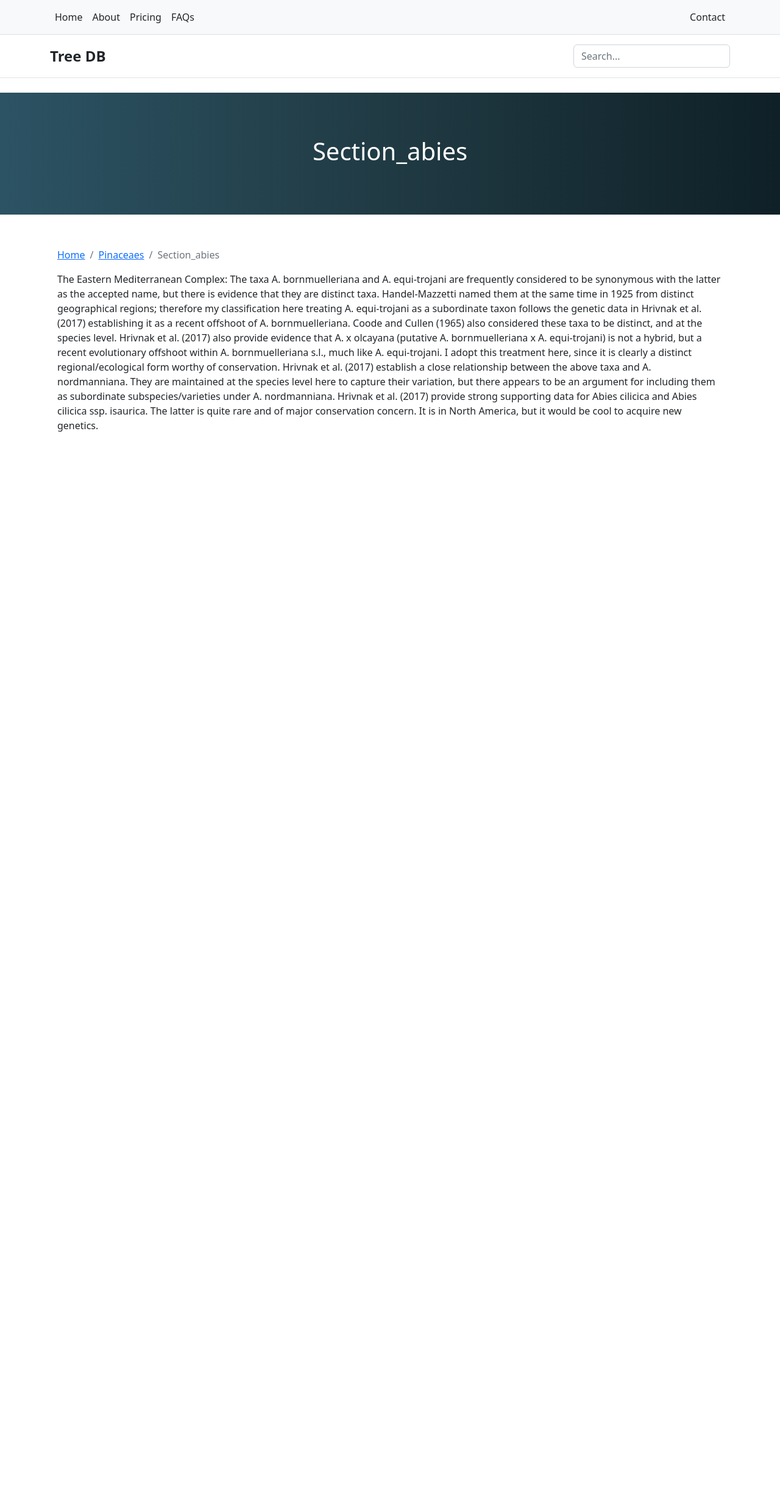
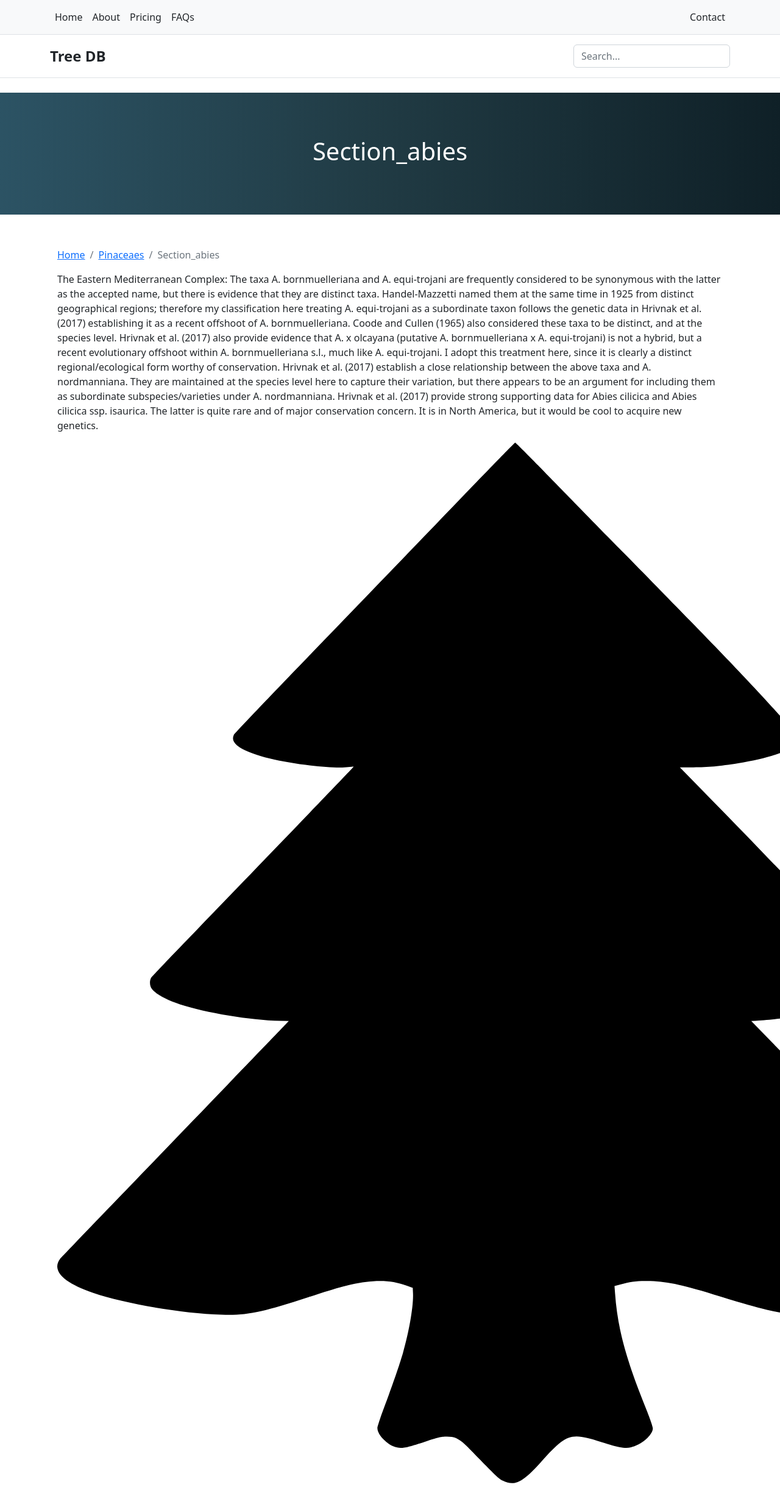
Before and after one commit to leabs/Tree-TSAR, a Jekyll site: the page built from _abies/section_abies.md, in a window 1280 px wide. Shown: the whole page at 61% size. Built offline with Jekyll 4.4.1, drawn with Linux system fonts in a browser that asks for light colours; before the commit the page ends 900 px from its top, so only the background shows below that.

Commit message:
Update from Forestry.io stevenleabo@gmail.com updated _abies/section_abies.md

```diff
--- a/_abies/section_abies.md
+++ b/_abies/section_abies.md
@@ -2,6 +2,8 @@
 Abies: Section Abies
 Firs: Mediterranean firs
 layout: post
+
 ---
+The Eastern Mediterranean Complex: The taxa A. bornmuelleriana and A. equi-trojani are frequently considered to be synonymous with the latter as the accepted name, but there is evidence that they are distinct taxa. Handel-Mazzetti named them at the same time in 1925 from distinct geographical regions; therefore my classification here treating A. equi-trojani as a subordinate taxon follows the genetic data in Hrivnak et al. (2017) establishing it as a recent offshoot of A. bornmuelleriana. Coode and Cullen (1965) also considered these taxa to be distinct, and at the species level. Hrivnak et al. (2017) also provide evidence that A. x olcayana (putative A. bornmuelleriana x A. equi-trojani) is not a hybrid, but a recent evolutionary offshoot within A. bornmuelleriana s.l., much like A. equi-trojani. I adopt this treatment here, since it is clearly a distinct regional/ecological form worthy of conservation. Hrivnak et al. (2017) establish a close relationship between the above taxa and A. nordmanniana. They are maintained at the species level here to capture their variation, but there appears to be an argument for including them as subordinate subspecies/varieties under A. nordmanniana. Hrivnak et al. (2017) provide strong supporting data for Abies cilicica and Abies cilicica ssp. isaurica. The latter is quite rare and of major conservation concern. It is in North America, but it would be cool to acquire new genetics.
 
-The Eastern Mediterranean Complex: The taxa A. bornmuelleriana and A. equi-trojani are frequently considered to be synonymous with the latter as the accepted name, but there is evidence that they are distinct taxa. Handel-Mazzetti named them at the same time in 1925 from distinct geographical regions; therefore my classification here treating A. equi-trojani as a subordinate taxon follows the genetic data in Hrivnak et al. (2017) establishing it as a recent offshoot of A. bornmuelleriana. Coode and Cullen (1965) also considered these taxa to be distinct, and at the species level. Hrivnak et al. (2017) also provide evidence that A. x olcayana (putative A. bornmuelleriana x A. equi-trojani) is not a hybrid, but a recent evolutionary offshoot within A. bornmuelleriana s.l., much like A. equi-trojani. I adopt this treatment here, since it is clearly a distinct regional/ecological form worthy of conservation. Hrivnak et al. (2017) establish a close relationship between the above taxa and A. nordmanniana. They are maintained at the species level here to capture their variation, but there appears to be an argument for including them as subordinate subspecies/varieties under A. nordmanniana. Hrivnak et al. (2017) provide strong supporting data for Abies cilicica and Abies cilicica ssp. isaurica. The latter is quite rare and of major conservation concern. It is in North America, but it would be cool to acquire new genetics.
+![](/uploads/tree.svg)
```
